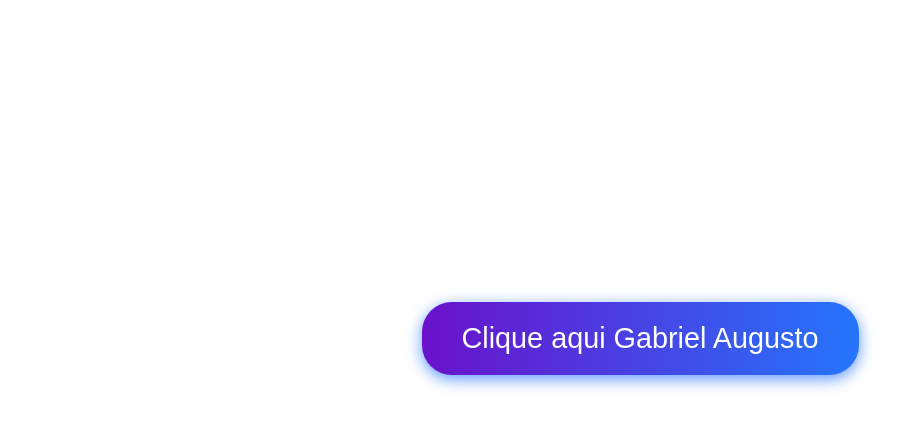
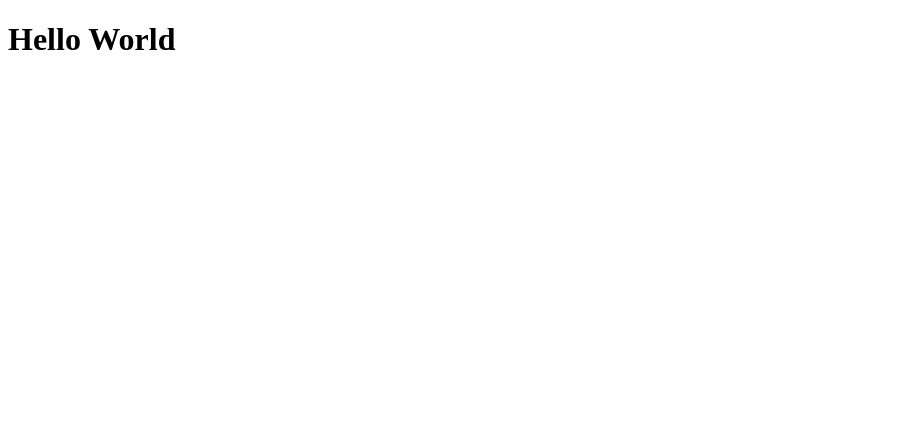
Before and after one commit to kcbdo/programming-from-scratch, a Next.js app: page / in a window 1280 px wide. Shown: the top 428 px of the page, without its empty margins (0-924 px from the left). Built offline with nearby package versions, Linux system fonts and the light colour scheme.

Commit message:
Modificações na index

```diff
--- a/pages/index.js
+++ b/pages/index.js
@@ -1,73 +1,7 @@
-import React, { useState } from 'react';
 
-function Home() {
-  const [mostrarMensagem, setMostrarMensagem] = useState(false);
-
-  const handleClick = () => {
-    setMostrarMensagem(true); // Altera o estado para 'true'
-  };
-
-  // Objeto de estilo para o container principal
-  const containerStyle = {
-    display: 'flex',
-    flexDirection: 'column',
-    justifyContent: 'center',
-    alignItems: 'center',
-    minHeight: '80vh', // Ocupa a maior parte da altura da viewport para centralizar melhor
-    textAlign: 'center',
-  };
-
-  // Objeto de estilo para o botão
-  const buttonStyle = {
-    backgroundImage: 'linear-gradient(to right, #6a11cb 0%, #2575fc 100%)', // Gradiente de cor
-    color: 'white',
-    padding: '20px 40px', // Aumenta o preenchimento para deixar o botão maior
-    border: 'none',
-    borderRadius: '30px', // Borda arredondada
-    fontSize: '1.8em', // Aumenta o tamanho da fonte
-    cursor: 'pointer',
-    transition: 'all 0.3s ease', // Transição suave para efeitos
-    boxShadow: '0 4px 15px 0 rgba(40, 116, 252, 0.75)', // Sombra para profundidade
-    marginTop: '20px', // Espaço acima do botão
-  };
-
-  // Objeto de estilo para a mensagem
-  const messageStyle = {
-    fontSize: '2em',
-    color: '#333',
-    marginTop: '30px',
-  };
-
-  // Objeto de estilo para o coração
-  const heartStyle = {
-    fontSize: '3em',
-    color: 'red',
-    marginLeft: '10px',
-  };
-
-  return (
-    <div style={containerStyle}>
+function Home(){
+return <h1>Hello World</h1>
+}
 
 
-      {/* O botão só será renderizado se 'mostrarMensagem' for falso */}
-      {!mostrarMensagem && (
-        <button
-          style={buttonStyle}
-          onClick={handleClick}
-        >
-          Clique aqui Gabriel Augusto
-        </button>
-      )}
-
-      {/* A mensagem e o coração só serão renderizados se 'mostrarMensagem' for verdadeiro */}
-      {mostrarMensagem && (
-        <>
-          <p style={messageStyle}>Boooom dia vagabundo, já amassou o bombril hoje?  <span style={heartStyle}>❤️</span> </p>
-
-        </>
-      )}
-    </div>
-  );
-}
-
 export default Home;
```
